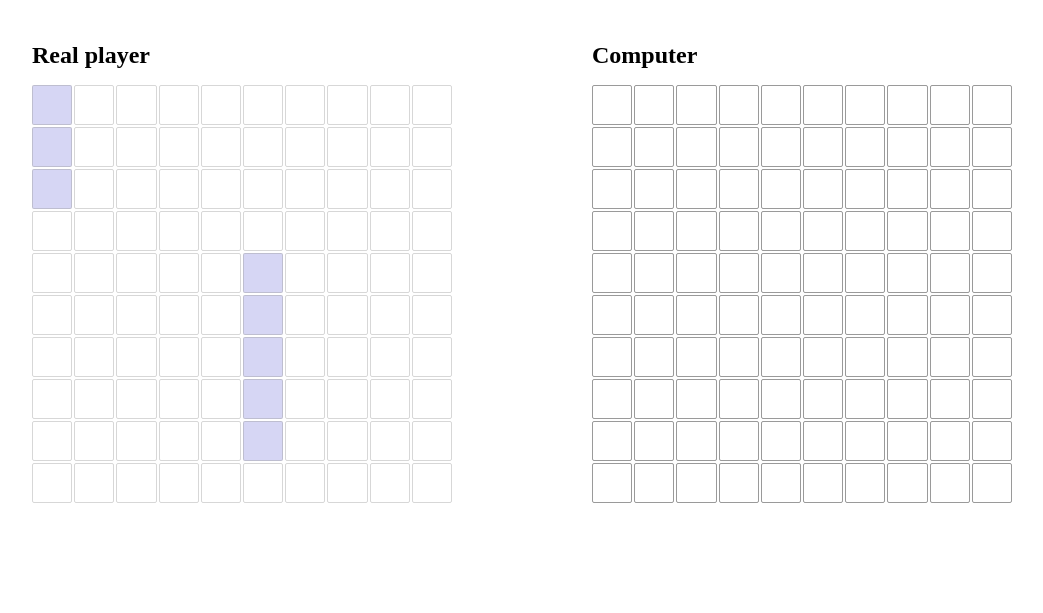
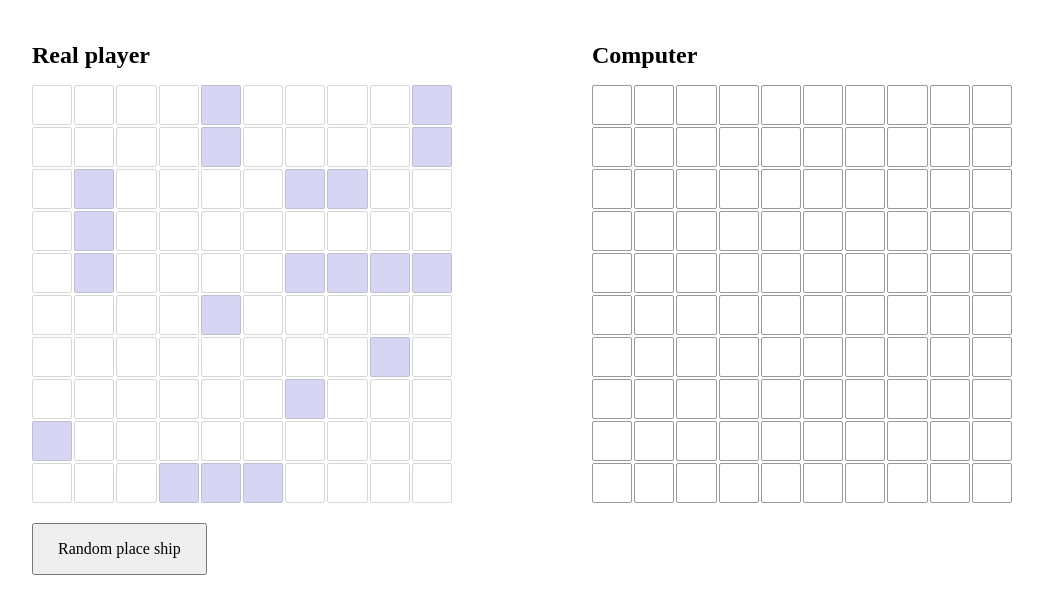
Before and after one commit to EthanTran02/battleship, a website built with webpack: page src/template.html in a window 1280 px wide. Shown: the part 81-694 px from the top of the page, without its empty margins (118-1161 px from the left). Built offline with nearby package versions, Linux system fonts and the light colour scheme.

Commit message:
Create method for randomly place ships, add button for place ship random and regenerate the board

```diff
--- a/src/index.js
+++ b/src/index.js
@@ -9,21 +9,55 @@ import {
 } from './modules/dom';
 import { Game } from './modules/game';
 
+// Player
 const realPlayer = new Player('real');
-const ship = new Ship(3);
-const ship2 = new Ship(5);
-realPlayer.gameboard.placeShip(ship, [0, 0]);
-realPlayer.gameboard.placeShip(ship2, [4, 5]);
+const ship11 = new Ship(1);
+const ship12 = new Ship(1);
+const ship13 = new Ship(1);
+const ship14 = new Ship(1);
+const ship21 = new Ship(2);
+const ship22 = new Ship(2);
+const ship23 = new Ship(2);
+const ship31 = new Ship(3);
+const ship32 = new Ship(3);
+const ship41 = new Ship(4);
+realPlayer.gameboard.placeShipRandomly(
+  ship11,
+  ship12,
+  ship13,
+  ship14,
+  ship21,
+  ship22,
+  ship23,
+  ship31,
+  ship32,
+  ship41
+);
 updateBoardReal(realPlayer, 'board-container1');
 
+// Computer
 const computerPlayer = new Player('computer');
 const compShip = new Ship(2);
-const compShip2 = new Ship(4);
 computerPlayer.gameboard.placeShip(compShip, [0, 0]);
-computerPlayer.gameboard.placeShip(compShip2, [4, 5]);
 updateBoardComp(computerPlayer, 'board-container2');
 
 const game = new Game(realPlayer, computerPlayer);
 setupPlayerTurn(game, 'board-container2');
 
 restartPage();
+
+document.getElementById('random').addEventListener('click', () => {
+  realPlayer.gameboard.placeShipRandomly(
+    ship11,
+    ship12,
+    ship13,
+    ship14,
+    ship21,
+    ship22,
+    ship23,
+    ship31,
+    ship32,
+    ship41
+  );
+  updateBoardReal(realPlayer, 'board-container1');
+});
--- a/src/modules/dom.js
+++ b/src/modules/dom.js
@@ -89,20 +89,19 @@ export function setupPlayerTurn(game, containerID) {
         game.handleTurnComplete();
         updateBoardReal(game.realPlayer, 'board-container1');
       }
+      // if game over
+      if (game.checkGameOver()) {
+        modal.style.display = 'block';
+        container2.removeEventListener('click', handleEvent);
+        container2.classList.add('game-over');
+        return;
+      }
 
       // blur for real and computer board
       setTimeout(() => {
         container2.classList = '';
         container1.classList.add('blur');
       }, 1000);
-
-      // if game over
-      if (game.checkGameOver()) {
-        modal.style.display = 'block';
-        container.removeEventListener('click', handleEvent);
-        container.classList.add('game-over');
-        return;
-      }
     }
   }
 }
--- a/src/modules/game.js
+++ b/src/modules/game.js
@@ -28,12 +28,14 @@ export class Game {
     );
 
     if (realSunk) {
+      document.getElementById('winner-name').innerText = 'Computer Win!';
       return true;
     }
     if (computerSunk) {
+      document.getElementById('winner-name').innerText = 'Real Player Win!';
       return true;
     }
-    return false
+    return false;
   }
 
   handleTurnComplete() {
--- a/src/modules/gameboard.js
+++ b/src/modules/gameboard.js
@@ -21,4 +21,90 @@ export class Gameboard {
       this.board[x][y] = 'miss';
     }
   }
+
+  placeShipRandomly(
+    ship11,
+    ship12,
+    ship13,
+    ship14,
+    ship21,
+    ship22,
+    ship23,
+    ship31,
+    ship32,
+    ship41
+  ) {
+    const ships = [
+      ship11,
+      ship12,
+      ship13,
+      ship14,
+      ship21,
+      ship22,
+      ship23,
+      ship31,
+      ship32,
+      ship41,
+    ];
+
+    this.board = Array(10)
+      .fill()
+      .map(() => Array(10).fill(null));
+
+    for (const ship of ships) {
+      let placed = false;
+
+      while (!placed) {
+        // Randomly decide orientation (horizontal or vertical)
+        const isHorizontal = Math.random() < 0.5;
+
+        // Choose random coordinates
+        const x = Math.floor(Math.random() * 10);
+        const y = Math.floor(Math.random() * 10);
+
+        // Check if ship can be placed at the chosen position
+        if (this.canPlaceShip(ship, [x, y], isHorizontal)) {
+          this.placeShipWithOrientation(ship, [x, y], isHorizontal);
+          placed = true;
+        }
+      }
+    }
+  }
+
+  // Helper method to check if a ship can be placed at given coordinates with given orientation
+  canPlaceShip(ship, [x, y], isHorizontal) {
+    // Check if ship fits within the board
+    if (isHorizontal) {
+      if (y + ship.length > 10) return false;
+    } else {
+      if (x + ship.length > 10) return false;
+    }
+
+    // Check if there are no other ships in the way (including buffer zone)
+    // We need to check an area around the ship
+    const startX = Math.max(0, x - 1);
+    const startY = Math.max(0, y - 1);
+    const endX = Math.min(9, isHorizontal ? x + 1 : x + ship.length);
+    const endY = Math.min(9, isHorizontal ? y + ship.length : y + 1);
+
+    for (let checkX = startX; checkX <= endX; checkX++) {
+      for (let checkY = startY; checkY <= endY; checkY++) {
+        // Check if cell is already occupied
+        if (this.board[checkX][checkY] !== null) {
+          return false;
+        }
+      }
+    }
+
+    return true;
+  }
+
+  // Helper method to place a ship with specified orientation
+  placeShipWithOrientation(ship, [x, y], isHorizontal) {
+    for (let i = 0; i < ship.length; i++) {
+      const placeX = isHorizontal ? x : x + i;
+      const placeY = isHorizontal ? y + i : y;
+      this.board[placeX][placeY] = ship;
+    }
+  }
 }
--- a/src/style.css
+++ b/src/style.css
@@ -162,3 +162,10 @@ body > h1 {
 #modal-result > h2 {
   margin-bottom: 12px;
 }
+
+/* random button */
+
+#random {
+  margin-top: 20px;
+  padding: 12px 24px;
+}
--- a/src/template.html
+++ b/src/template.html
@@ -7,7 +7,7 @@
   </head>
   <body>
     <div id="modal-result" style="display: none">
-      <h2>winer name</h2>
+      <h2 id="winner-name">winer name</h2>
       <button id="restart-button">restart</button>
     </div>
     <h1>Battleship</h1>
@@ -15,7 +15,9 @@
       <div>
         <h2>Real player</h2>
         <div id="board-container1" class="blur"></div>
+        <button id="random">Random place ship</button>
       </div>
+
       <div>
         <h2>Computer</h2>
         <div id="board-container2"></div>
```
Also changed, not shown: src/test/game.test.js (+1 -1 lines).
